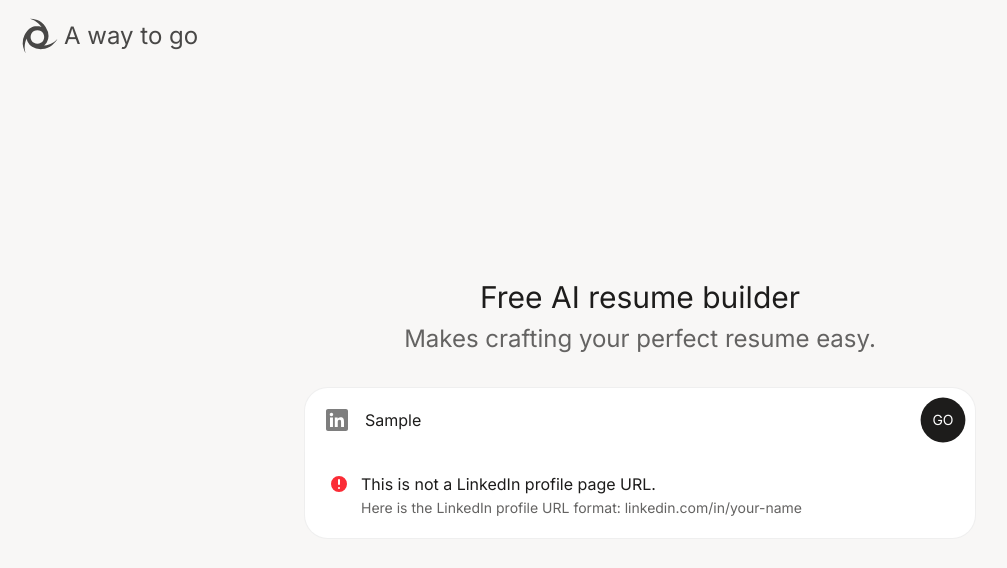
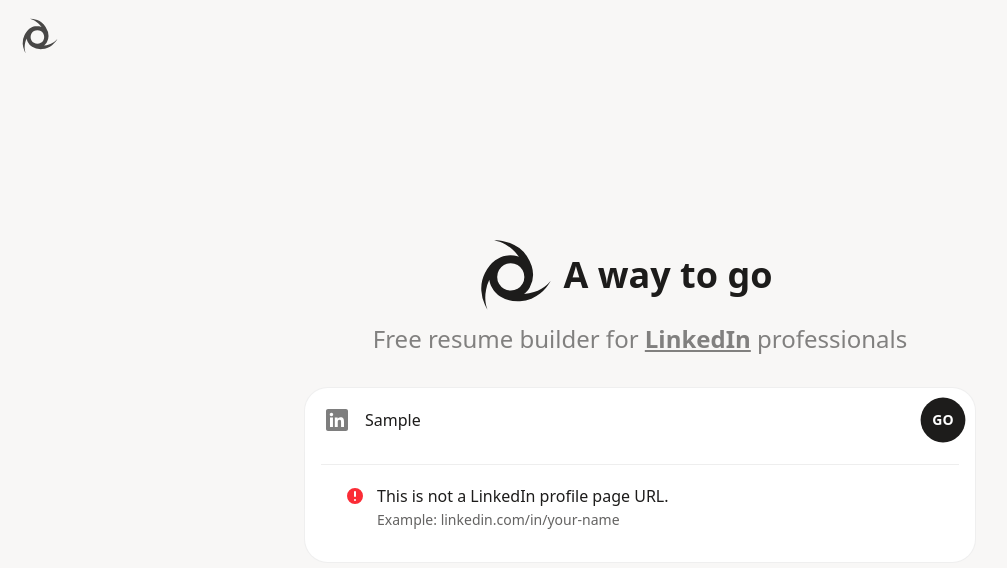
Before and after one commit to victorchicu/workley-app, an Angular app: page / in a window 1280 px wide. Both pictures are taken after typing "Sample" into the empty fields and a click on the button "GO". Shown: the top 568 px of the page, without its empty margins (0-1007 px from the left). Built offline with nearby package versions, Linux system fonts and the light colour scheme.

Commit message:
Re-design CTA and errors output

```diff
--- a/src/app/app.component.html
+++ b/src/app/app.component.html
@@ -1,5 +1,4 @@
 <div class="min-h-screen text-[#1d1c1b] flex flex-col font-sans relative">
-  <app-toast/>
   <nav class="w-full px-4 py-3 flex justify-between items-center">
     <div class="flex items-center">
       <span>
@@ -7,7 +6,6 @@
             class="flex items-center text-2xl font-bold text-[#1d1c1b] opacity-80 hover:opacity-90 relative after:content-[''] after:absolute after:bottom-0 after:left-0 after:h-[2px] after:w-full after:bg-current after:origin-right after:scale-x-0 hover:after:origin-left hover:after:scale-x-100 after:transition-transform after:duration-300">
           <svg fill="#1d1c1b" width="48px" height="48px" viewBox="0 0 1000 1000" xmlns="http://www.w3.org/2000/svg"><path
             d="M583 698q8-5 14-11 10-9 18-18 16-19 28-40 35-61 35-129 1-93-61-190-34-53-82-90-41-31-92-51-40-16-85-24-31-5-62-6l-25 1 17 2q20 4 43 12 31 11 60 28 37 22 70 51 39 34 70 78-8-3-17-6l-9-3q-12-3-26-5-18-2-38-2-24 0-47 4-28 5-54 15-29 13-56 32-30 22-55 53-28 34-51 78-46 88-39 187 4 71 35 141 15 35 29 56l-6-16q-7-20-11-43-6-32-6-66 0-43 9-86 10-51 33-100 1 9 3 18 4 20 12 38 4 9 8 17 32 64 91 102 82 54 206 48 62-2 119-26 47-19 90-53 33-27 62-62 21-25 37-51l12-21-11 12q-14 16-31 32-26 21-55 38-37 22-78 35-49 16-104 21zm-137-36q-39 0-71.5-19T323 591.5t-19-71 19-71.5 51.5-52 71-19 71 19 51.5 52 19 71.5-19 71-51.5 51.5-70.5 19z"/></svg>
-           A way to go
         </a>
       </span>
     </div>
--- a/src/app/app.component.ts
+++ b/src/app/app.component.ts
@@ -1,11 +1,10 @@
-import {Component, ViewChild} from '@angular/core';
+import {Component} from '@angular/core';
 import {RouterLink, RouterOutlet} from '@angular/router';
 import {FormsModule} from '@angular/forms';
-import {ToastComponent} from './components/toast/toast.component';
 
 @Component({
   selector: 'app-root',
-  imports: [FormsModule, RouterLink, ToastComponent, RouterOutlet],
+  imports: [FormsModule, RouterLink, RouterOutlet],
   templateUrl: './app.component.html',
   styleUrl: './app.component.css'
 })
--- a/src/app/components/linked-in-resume-builder/linked-in-resume-builder.component.html
+++ b/src/app/components/linked-in-resume-builder/linked-in-resume-builder.component.html
@@ -1,19 +1,20 @@
-<!-- Component Template -->
 <div class="absolute bottom-full left-0 right-0 mb-8 text-center">
-  <h1 class="text-2xl md:text-3xl font-medium text-[#1d1c1b] mb-1 sm:mb-2">
-    Free AI resume builder
+  <h1 class="text-3xl md:text-4xl  text-[#1d1c1b]">
+    <span class="flex justify-center items-center mr-10">
+       <svg fill="#1d1c1b" width="96px" height="9-px" viewBox="0 0 1000 1000" xmlns="http://www.w3.org/2000/svg"><path d="M583 698q8-5 14-11 10-9 18-18 16-19 28-40 35-61 35-129 1-93-61-190-34-53-82-90-41-31-92-51-40-16-85-24-31-5-62-6l-25 1 17 2q20 4 43 12 31 11 60 28 37 22 70 51 39 34 70 78-8-3-17-6l-9-3q-12-3-26-5-18-2-38-2-24 0-47 4-28 5-54 15-29 13-56 32-30 22-55 53-28 34-51 78-46 88-39 187 4 71 35 141 15 35 29 56l-6-16q-7-20-11-43-6-32-6-66 0-43 9-86 10-51 33-100 1 9 3 18 4 20 12 38 4 9 8 17 32 64 91 102 82 54 206 48 62-2 119-26 47-19 90-53 33-27 62-62 21-25 37-51l12-21-11 12q-14 16-31 32-26 21-55 38-37 22-78 35-49 16-104 21zm-137-36q-39 0-71.5-19T323 591.5t-19-71 19-71.5 51.5-52 71-19 71 19 51.5 52 19 71.5-19 71-51.5 51.5-70.5 19z"/></svg>
+      <span class="font-extrabold">A way to go</span>
+    </span>
+    <p class="text-xl md:text-2xl text-[#646362] opacity-80">
+      Free resume builder for <a href="https://www.linkedin.com/" class="underline font-semibold" target="_blank" rel="nofollow noopener noreferrer">LinkedIn</a> professionals
+    </p>
   </h1>
-  <p class="text-lg md:text-2xl text-[#646362]">
-    Makes crafting your perfect resume easy.
-  </p>
 </div>
 
 <div class="relative">
-  <form (submit)="submitLinkedInProfile()" class="relative">
-    <!-- Input Container -->
+  <form (submit)="submitLinkedInProfileUrl()" class="relative">
     <div [ngClass]="{
-      'has-error': validationError,
-      'expanded-input': validationError
+      'has-error': multipleErrors,
+      'expanded-input': multipleErrors
     }"
          class="input-container relative flex items-center w-full bg-white p-0.5 sm:p-1 rounded-3xl border border-[rgba(5,5,5,0.0625)] transition-all duration-200">
 
@@ -45,24 +46,10 @@
       </button>
     </div>
 
-    <!-- Error Dropdown -->
-    <div *ngIf="validationError"
-         class="error-dropdown absolute left-0 right-0 bg-white border border-[rgba(5,5,5,0.0625)] border-t-0 px-4 py-3">
+    <div *ngIf="multipleErrors" class="error-dropdown absolute left-0 right-0 bg-white border border-[rgba(5,5,5,0.0625)] border-t-0 px-4 py-3">
+      <hr class="border-[#eeeeee]">
+      <div class="error-dropdown rounded-md px-4 py-3">
         <div class="space-y-2">
-        <!-- Single Error Display -->
-        <div *ngIf="!multipleErrors"
-             class="error-item flex items-start gap-3 p-2 rounded-lg transition-colors">
-          <div class="flex-shrink-0 w-5 h-5 mt-0.5">
-            <svg xmlns="http://www.w3.org/2000/svg" viewBox="0 0 20 20" fill="currentColor" class="text-red-500">
-              <path fill-rule="evenodd" d="M18 10a8 8 0 11-16 0 8 8 0 0116 0zm-7 4a1 1 0 11-2 0 1 1 0 012 0zm-1-9a1 1 0 00-1 1v4a1 1 0 102 0V6a1 1 0 00-1-1z" clip-rule="evenodd" />
-            </svg>
-          </div>
-          <div class="flex-grow">
-            <p class="text-md font-medium text-[#1d1c1b]">{{ validationError }}</p>
-          </div>
-        </div>
-
-        <!-- Multiple Errors Display -->
           <div *ngFor="let error of multipleErrors; let i = index"
                class="error-item flex items-start gap-3 p-2 rounded-lg transition-colors">
             <div class="flex-shrink-0 w-5 h-5 mt-0.5">
@@ -79,5 +66,6 @@
           </div>
         </div>
       </div>
+    </div>
   </form>
 </div>
--- a/src/app/components/linked-in-resume-builder/linked-in-resume-builder.component.ts
+++ b/src/app/components/linked-in-resume-builder/linked-in-resume-builder.component.ts
@@ -1,8 +1,7 @@
-import {Component, ElementRef, HostListener, ViewChild} from '@angular/core';
+import {Component, ElementRef, HostListener, Inject, OnDestroy, OnInit, PLATFORM_ID, ViewChild} from '@angular/core';
 import {FormsModule} from '@angular/forms';
-import {NgClass, NgForOf, NgIf} from '@angular/common';
-import {Router} from '@angular/router';
-import {AnalyticsService} from '../../analytics/analytics.service';
+import {isPlatformBrowser, NgClass, NgForOf, NgIf} from '@angular/common';
+import {Router, RouterLink} from '@angular/router';
 
 interface ValidationError {
   message: string;
@@ -26,117 +25,124 @@
   @ViewChild('linkedInInput') linkedInInput!: ElementRef;
 
   url: string = '';
-  validationError: string | null = null;
   multipleErrors: ValidationError[] | null = null;
-  private linkedInProfileRegex = /^(https?:\/\/)?(www\.)?linkedin\.com\/in\/([a-zA-Z0-9_-]+[a-zA-Z0-9_-]*)\/?$/;
+  private linkedinUrlPattern = /^(https?:\/\/)?(www\.)?linkedin\.com\/in\/[\w-]+\/?$/i;
+  private linkedinProfilePattern = /^(https?:\/\/)?(www\.)?linkedin\.com\/in\/([a-zA-Z0-9_-]+[a-zA-Z0-9_-]*)\/?$/;
 
-  constructor(private router: Router, private analyticsService: AnalyticsService) {
+  constructor(private router: Router, @Inject(PLATFORM_ID) private platformId: Object) {
   }
 
-  isValidLinkedInUrl(url: string): boolean {
-    const pattern = /^(https?:\/\/)?(www\.)?linkedin\.com\/in\/[\w-]+\/?$/i;
-    return pattern.test(url);
+  showDropdown(errors: ValidationError[]): void {
+    this.multipleErrors = errors;
   }
 
-  showSingleError(message: string): void {
-    this.validationError = message;
-    this.multipleErrors = null;
-  }
-
-  showMultipleErrors(errors: ValidationError[]): void {
-    this.multipleErrors = errors;
-    this.validationError = 'Multiple validation errors';
-  }
-
-  clearErrors(): void {
-    this.validationError = null;
+  clearDropdown(): void {
     this.multipleErrors = null;
   }
 
   onInputChange(): void {
-    // Clear errors when user starts typing
     if (this.url.trim()) {
-      this.clearErrors();
+      this.clearDropdown();
     }
   }
 
   handlePaste(event: ClipboardEvent): void {
-    // Your paste handling logic
-    const pastedText = event.clipboardData?.getData('text');
-    if (pastedText) {
-      // Process pasted text if needed
-      console.log('Pasted:', pastedText);
-    }
+    event.preventDefault();
+    const pastedText = event.clipboardData?.getData('text/plain') || '';
+    let sanitizedText = pastedText
+      .replace(/^https?:\/\//i, '').replace(/^www\./i, '');
+    const inputElement = this.linkedInInput.nativeElement;
+    const start = inputElement.selectionStart || 0, end = inputElement.selectionEnd || 0;
+    const currentValue = this.url || '';
+    this.url = currentValue.substring(0, start) + sanitizedText + currentValue.substring(end);
   }
 
   @HostListener('document:click', ['$event'])
   onDocumentClick(event: MouseEvent): void {
-    // Clear errors when clicking outside the form
     const target = event.target as HTMLElement;
     if (!target.closest('form')) {
-      this.clearErrors();
+      this.clearDropdown();
     }
   }
 
-  extractLinkedInProfile(url: string): string | null {
-    const match: RegExpMatchArray | null = url.match(this.linkedInProfileRegex);
+  isValidLinkedInUrl(url: string): boolean {
+    return this.linkedinUrlPattern.test(url);
+  }
+
+  extractLinkedInProfileFromUrl(url: string): string | null {
+    const match: RegExpMatchArray | null = url.match(this.linkedinProfilePattern);
     if (match && match[3]) {
       return match[3];
     }
     return null;
   }
 
-  submitLinkedInProfile(): void {
+  submitLinkedInProfileUrl(): void {
     if (!this.url.trim()) {
-      this.showSingleError('Please provide your LinkedIn profile page URL.');
+      this.showDropdown([{
+        type: 'error',
+        message: 'Please provide your LinkedIn profile page URL.',
+        hint: 'Example: linkedin.com/in/your-name'
+      }]);
       return;
     }
 
     if (!this.isValidLinkedInUrl(this.url)) {
-      // Show multiple errors for invalid URL
-      this.showMultipleErrors([
-        {
+      this.showDropdown([{
+        type: 'error',
         message: 'This is not a LinkedIn profile page URL.',
-          hint: 'Here is the LinkedIn profile URL format: linkedin.com/in/your-name',
-          type: 'error'
-        },
-      ]);
+        hint: 'Example: linkedin.com/in/your-name',
+      }]);
       return;
     }
 
-    this.clearErrors();
+    this.clearDropdown();
 
     console.log('Valid LinkedIn URL:', this.url);
 
-    const profileId: string | null = this.extractLinkedInProfile(this.url);
+    const profileId: string | null = this.extractLinkedInProfileFromUrl(this.url);
 
+    if (isPlatformBrowser(this.platformId)) {
       if (profileId) {
-      this.analyticsService.trackEvent("submit_linkedin_profile_attempt", {"url": this.url});
+        // this.analyticsService.trackEvent("submit_linkedin_profile_attempt", {"url": this.url});
         this.router.navigate(['/resume-draft', profileId])
           .then(navigated => {
             if (navigated) {
               console.log(`Navigated to /resume-draft with profileId: ${profileId}`);
-            this.analyticsService.trackEvent("submit_linkedin_profile_success", {"url": this.url});
+              // this.analyticsService.trackEvent("submit_linkedin_profile_success", {"url": this.url});
             } else {
               console.warn(`Navigation to /resume-draft for ${profileId} was not successful (navigated=false). This might be due to a route guard or other navigation issue.`);
-            this.validationError = "Could not proceed with the provided URL. Please ensure it's correct and try again.";
-            this.analyticsService.trackEvent("submit_linkedin_profile_navigation_failed", {
-              "url": this.url,
-              "reason": "navigation_returned_false"
-            });
+              this.showDropdown([{
+                type: 'error',
+                message: "Could not proceed with the provided URL.",
+                hint: 'Please ensure it\'s correct and try again.'
+              }])
+              // this.analyticsService.trackEvent("submit_linkedin_profile_navigation_failed", {
+              //   "url": this.url,
+              //   "reason": "navigation_returned_false"
+              // });
             }
           })
           .catch(err => {
             console.error(`Error navigating to /resume-draft for ${profileId}:`, err);
-          this.validationError = 'An error occurred while processing your request. Please try again later.';
-          this.analyticsService.trackEvent("submit_linkedin_profile_error", {
-            "url": this.url,
-            "error": err.message || err
-          });
+            this.showDropdown([{
+              type: 'error',
+              message: "An error occurred while processing your request.",
+              hint: 'Please try again later.'
+            }])
+            // this.analyticsService.trackEvent("submit_linkedin_profile_error", {
+            //   "url": this.url,
+            //   "error": err.message || err
+            // });
           });
       } else {
-      this.validationError = 'Could not identify a profile ID from the URL. Please check the format (e.g., linkedin.com/in/your-name).';
-      this.analyticsService.trackEvent("submit_linkedin_profile_invalid_id_extraction", {"url": this.url});
+        this.showDropdown([{
+          type: 'error',
+          message: "Could not identify a profile ID from the URL.",
+          hint: 'Please check the format (e.g., linkedin.com/in/your-name)'
+        }])
+        // this.analyticsService.trackEvent("submit_linkedin_profile_invalid_id_extraction", {"url": this.url});
       }
     }
   }
+}
--- a/src/styles.css
+++ b/src/styles.css
@@ -1,9 +1,9 @@
-@import url('https://fonts.googleapis.com/css2?family=Inter:ital,opsz,wght@0,14..32,100..900;1,14..32,100..900&family=Open+Sans:ital,wght@0,300..800;1,300..800&family=Roboto:ital,wght@0,100..900;1,100..900&display=swap');
+/*@import url('https://fonts.googleapis.com/css2?family=Inter:ital,opsz,wght@0,14..32,100..900;1,14..32,100..900&family=Open+Sans:ital,wght@0,300..800;1,300..800&family=Roboto:ital,wght@0,100..900;1,100..900&display=swap');*/
 
 @import "tailwindcss";
 
-* {
-  font-family: "Inter", "Roboto", "Open Sans", "Arial", sans-serif !important;
-  font-weight: 400;
-  font-style: normal;
-}
+/** {*/
+/*  font-family: "Inter", "Roboto", "Open Sans", "Arial", sans-serif !important;*/
+/*  font-weight: 400;*/
+/*  font-style: normal;*/
+/*}*/
```
Lines whose indentation alone changed are shown as unchanged.
